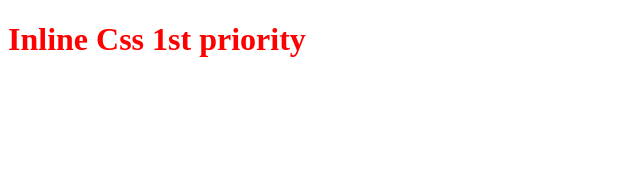
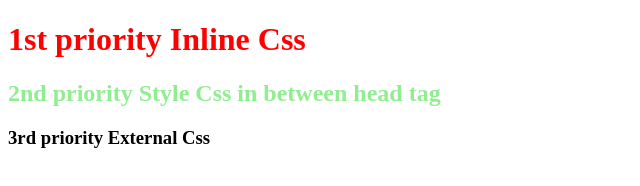
Before and after one commit to Sumit021995/css-study, a plain HTML site: page index.html in a window 1280 px wide. Shown: the whole page, without its empty margins (0-640 px from the left). Drawn offline with Linux system fonts and the light colour scheme.

Commit message:
file updated

```diff
--- a/index.html
+++ b/index.html
@@ -4,8 +4,15 @@
     <meta charset="UTF-8">
     <meta name="viewport" content="width=device-width, initial-scale=1.0">
     <title>CSS-Study</title>
+    <style>
+        h2{
+            color: lightgreen;
+        }
+    </style>
 </head>
 <body>
-    <h1 style="color: red;">Inline Css 1st priority</h1>
+    <h1 style="color: red;">1st priority Inline Css </h1>
+    <h2>2nd priority Style Css in between head tag </h2>
+    <h3>3rd priority External Css </h3>
 </body>
 </html>
```
